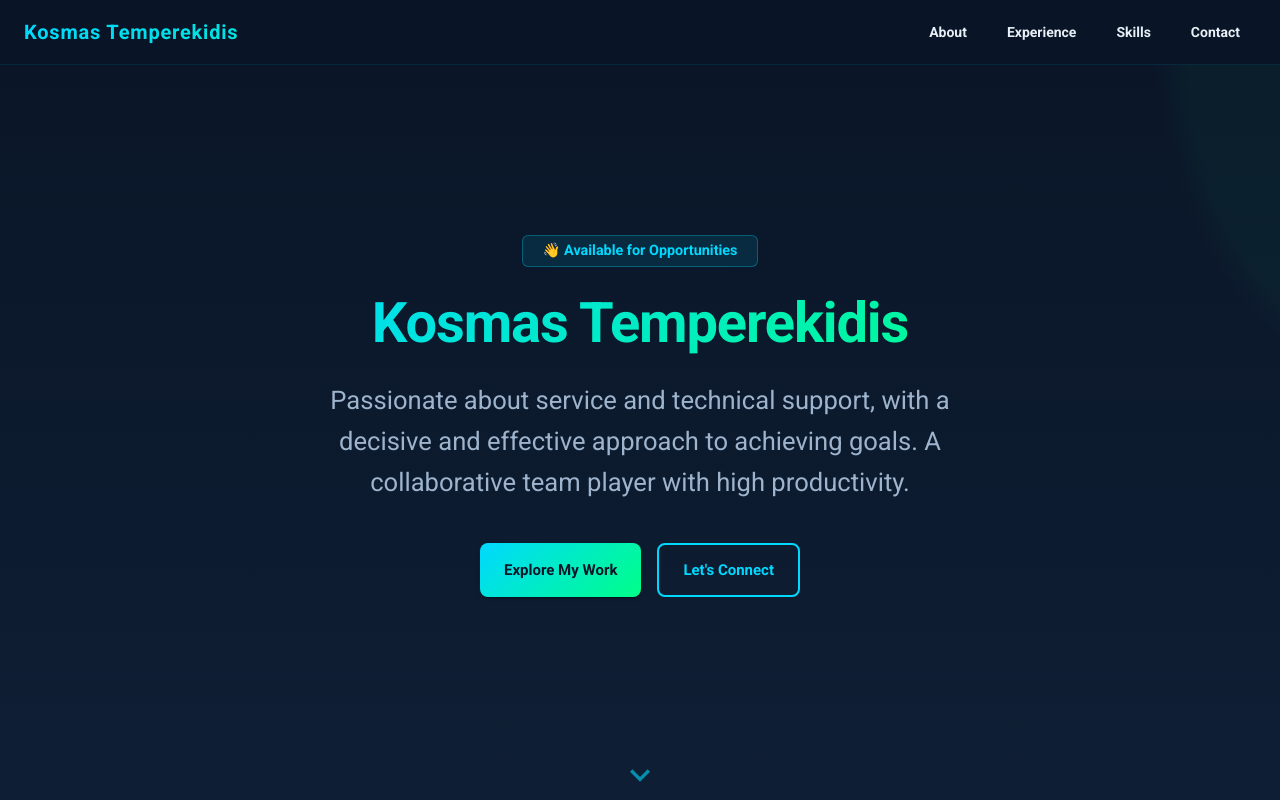
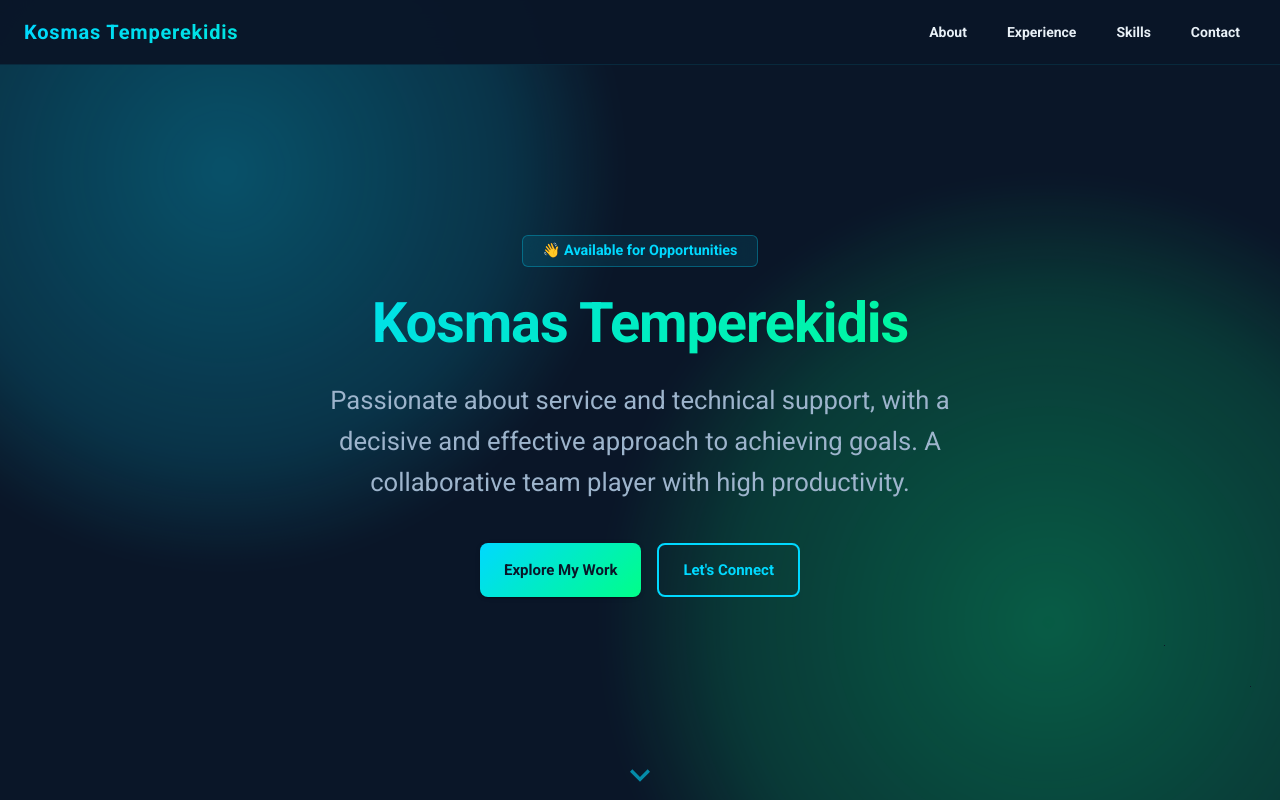
Before and after one commit to KmTempe/l7feeder_website, a React (Vite) app: page / in a window 1280 px wide. Shown: the top 800 px of the page. Built offline with nearby package versions, Linux system fonts and the light colour scheme.

Commit message:
Enhance visual design with background color and animated blobs; update component styles for consistency

```diff
--- a/index.html
+++ b/index.html
@@ -1,9 +1,10 @@
 <!doctype html>
-<html lang="en">
+<html lang="en" style="background-color: #0a1628;">
   <head>
     <meta charset="UTF-8" />
     <link rel="icon" type="image/svg+xml" href="/favicon.svg" />
     <meta name="viewport" content="width=device-width, initial-scale=1.0" />
+    <meta name="theme-color" content="#0a1628" />
     <title>Kosmas Temperekidis | IT Applications & DevOps Portfolio</title>
     <link rel="preconnect" href="https://fonts.googleapis.com" />
     <link rel="preconnect" href="https://fonts.gstatic.com" crossorigin />
@@ -11,6 +12,12 @@
       href="https://fonts.googleapis.com/css2?family=Roboto:wght@300;400;500;700&family=Roboto+Mono:wght@400;600&display=swap"
       rel="stylesheet"
     />
+    <style>
+      body {
+        background-color: #0a1628;
+        margin: 0;
+      }
+    </style>
   </head>
   <body>
     <div id="root"></div>
--- a/src/App.jsx
+++ b/src/App.jsx
@@ -13,7 +13,10 @@ function App() {
   return (
     <ThemeProvider theme={theme}>
       <CssBaseline />
-      <Box sx={{ minHeight: '100vh', bgcolor: 'background.default' }}>
+      {/* Morphing Background Blobs */}
+      <div className="blob-1" />
+      <div className="blob-2" />
+      <Box sx={{ minHeight: '100vh', position: 'relative', zIndex: 1 }}>
         <Header name={portfolioData.name} />
         <Hero
           name={portfolioData.name}
--- a/src/components/About.jsx
+++ b/src/components/About.jsx
@@ -7,7 +7,6 @@ export default function About({ about }) {
       id="about"
       sx={{
         py: { xs: 8, md: 12 },
-        background: 'linear-gradient(180deg, #0f1f35 0%, #0a1628 100%)',
       }}
     >
       <Container maxWidth="md">
--- a/src/components/Contact.jsx
+++ b/src/components/Contact.jsx
@@ -91,7 +91,6 @@ export default function Contact({ email, phone }) {
       id="contact"
       sx={{
         py: { xs: 8, md: 12 },
-        background: 'linear-gradient(180deg, #0f1f35 0%, #0a1628 100%)',
       }}
     >
       <Container maxWidth="lg">
--- a/src/components/Experience.jsx
+++ b/src/components/Experience.jsx
@@ -7,7 +7,6 @@ export default function Experience({ experience }) {
       id="experience"
       sx={{
         py: { xs: 8, md: 12 },
-        background: '#0a1628',
       }}
     >
       <Container maxWidth="md">
@@ -51,14 +50,21 @@ export default function Experience({ experience }) {
           {experience.map((exp, index) => (
             <Box
               key={index}
+              className="experience-item"
               sx={{
                 position: 'relative',
                 mb: 5,
                 '&:last-child': { mb: 0 },
+                '&:hover .timeline-dot': {
+                  background: 'linear-gradient(135deg, #00d9ff 0%, #00ff88 100%)',
+                  boxShadow: '0 0 0 4px rgba(0, 217, 255, 0.2), 0 0 20px rgba(0, 217, 255, 0.6)',
+                  transform: 'scale(1.3)',
+                },
               }}
             >
               {/* Timeline dot */}
               <Box
+                className="timeline-dot"
                 sx={{
                   position: 'absolute',
                   left: { xs: -10, sm: -12, md: -20 },
@@ -66,8 +72,9 @@ export default function Experience({ experience }) {
                   width: { xs: 8, sm: 10 },
                   height: { xs: 8, sm: 10 },
                   borderRadius: '50%',
-                  background: index === 0 ? 'linear-gradient(135deg, #00d9ff 0%, #00ff88 100%)' : 'rgba(0, 217, 255, 0.5)',
-                  boxShadow: index === 0 ? '0 0 0 4px rgba(0, 217, 255, 0.2)' : 'none',
+                  background: 'rgba(0, 217, 255, 0.5)',
+                  boxShadow: 'none',
+                  transition: 'all 0.6s ease-in-out',
                 }}
               />
 
--- a/src/components/Footer.jsx
+++ b/src/components/Footer.jsx
@@ -15,7 +15,6 @@ export default function Footer() {
       sx={{
         py: 4,
         borderTop: '1px solid rgba(0, 217, 255, 0.2)',
-        background: 'linear-gradient(180deg, #0a1628 0%, #0f1f35 100%)',
       }}
     >
       <Container maxWidth="lg">
--- a/src/components/Hero.jsx
+++ b/src/components/Hero.jsx
@@ -18,7 +18,7 @@ export default function Hero({ name, title, tagline }) {
         display: 'flex',
         alignItems: 'center',
         justifyContent: 'center',
-        background: 'linear-gradient(180deg, #0a1628 0%, #0f1f35 100%)',
+        background: 'transparent',
         position: 'relative',
         overflow: 'hidden',
       }}
--- a/src/components/Skills.jsx
+++ b/src/components/Skills.jsx
@@ -7,7 +7,6 @@ export default function Skills({ skills }) {
       id="skills"
       sx={{
         py: { xs: 8, md: 12 },
-        background: 'linear-gradient(180deg, #0a1628 0%, #0f1f35 100%)',
       }}
     >
       <Container maxWidth="md">
--- a/src/index.css
+++ b/src/index.css
@@ -4,6 +4,7 @@
 
 html {
   scroll-behavior: smooth;
+  background-color: #0a1628;
 }
 
 body {
@@ -16,47 +17,48 @@ body {
   justify-content: space-evenly;
   position: relative;
   overflow-x: hidden;
-}
-
-body::before,
-body::after {
-  content: "";
-  width: 80vw;
-  height: 80vw;
-  max-width: 600px;
-  max-height: 600px;
-  position: fixed;
-  background: rgba(0, 217, 255, 0.03);
-  left: -40vw;
-  top: -40vw;
-  animation: morph 15s linear infinite alternate, spin 20s linear infinite;
-  z-index: 1;
-  will-change: border-radius, transform;
-  pointer-events: none;
-  filter: blur(10px);
-}
-
-body::after {
-  width: 90vw;
-  height: 90vw;
-  max-width: 700px;
-  max-height: 700px;
-  left: auto;
-  right: -45vw;
-  top: auto;
-  bottom: 0;
-  background: rgba(0, 255, 136, 0.03);
-  animation: morph 10s linear infinite alternate, spin 26s linear infinite reverse;
-  transform-origin: 20% 20%;
-  filter: blur(10px);
+  background-color: #0a1628;
 }
 
 @keyframes morph {
   0% {
-    border-radius: 100% 60% 60% 40% / 70% 30% 70% 30%;
+    border-radius: 60% 40% 30% 70% / 60% 30% 70% 40%;
+  }
+  20% {
+    border-radius: 30% 60% 70% 40% / 50% 60% 30% 60%;
+  }
+  40% {
+    border-radius: 70% 30% 50% 50% / 70% 50% 60% 40%;
+  }
+  60% {
+    border-radius: 40% 70% 60% 50% / 30% 60% 70% 50%;
+  }
+  80% {
+    border-radius: 50% 40% 70% 30% / 60% 40% 50% 70%;
   }
   100% {
-    border-radius: 40% 60%;
+    border-radius: 60% 40% 30% 70% / 60% 30% 70% 40%;
+  }
+}
+
+@keyframes morph2 {
+  0% {
+    border-radius: 30% 70% 70% 30% / 30% 30% 70% 70%;
+  }
+  20% {
+    border-radius: 60% 40% 50% 60% / 70% 50% 40% 60%;
+  }
+  40% {
+    border-radius: 50% 60% 30% 70% / 50% 70% 50% 30%;
+  }
+  60% {
+    border-radius: 70% 30% 60% 40% / 40% 60% 70% 50%;
+  }
+  80% {
+    border-radius: 40% 50% 70% 60% / 60% 30% 50% 70%;
+  }
+  100% {
+    border-radius: 30% 70% 70% 30% / 30% 30% 70% 70%;
   }
 }
 
@@ -65,3 +67,73 @@ body::after {
     transform: rotate(1turn);
   }
 }
+
+@keyframes spin2 {
+  to {
+    transform: rotate(-1turn);
+  }
+}
+
+@keyframes float1 {
+  0%, 100% {
+    transform: translate(0, 0) rotate(0deg);
+  }
+  20% {
+    transform: translate(25px, -30px) rotate(72deg);
+  }
+  40% {
+    transform: translate(-30px, 20px) rotate(144deg);
+  }
+  60% {
+    transform: translate(35px, 25px) rotate(216deg);
+  }
+  80% {
+    transform: translate(-20px, -25px) rotate(288deg);
+  }
+}
+
+@keyframes float2 {
+  0%, 100% {
+    transform: translate(0, 0) rotate(0deg);
+  }
+  20% {
+    transform: translate(-35px, 25px) rotate(-72deg);
+  }
+  40% {
+    transform: translate(30px, -35px) rotate(-144deg);
+  }
+  60% {
+    transform: translate(-25px, -30px) rotate(-216deg);
+  }
+  80% {
+    transform: translate(20px, 30px) rotate(-288deg);
+  }
+}
+
+.blob-1 {
+  position: fixed;
+  top: -200px;
+  left: -200px;
+  width: 800px;
+  height: 800px;
+  background: radial-gradient(circle, rgba(0, 217, 255, 0.3) 0%, rgba(0, 217, 255, 0.15) 50%, transparent 70%);
+  border-radius: 60% 40% 30% 70% / 60% 30% 70% 40%;
+  animation: morph 20s ease-in-out infinite, float1 35s ease-in-out infinite;
+  z-index: 0;
+  pointer-events: none;
+  filter: blur(10px);
+}
+
+.blob-2 {
+  position: fixed;
+  bottom: -250px;
+  right: -250px;
+  width: 900px;
+  height: 900px;
+  background: radial-gradient(circle, rgba(0, 255, 136, 0.3) 0%, rgba(0, 255, 136, 0.15) 50%, transparent 70%);
+  border-radius: 30% 70% 70% 30% / 30% 30% 70% 70%;
+  animation: morph2 25s ease-in-out infinite, float2 40s ease-in-out infinite;
+  z-index: 0;
+  pointer-events: none;
+  filter: blur(10px);
+}
```
